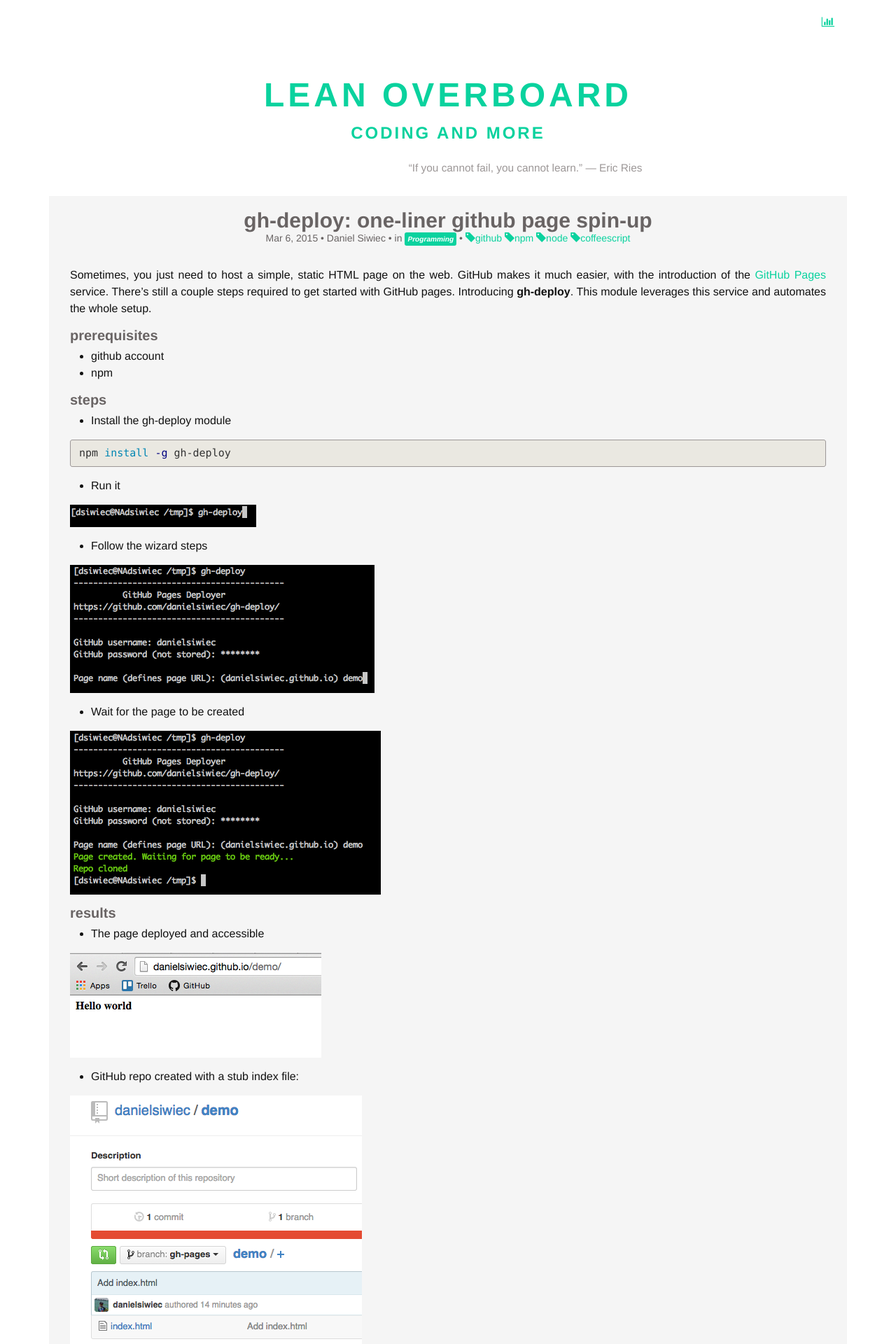
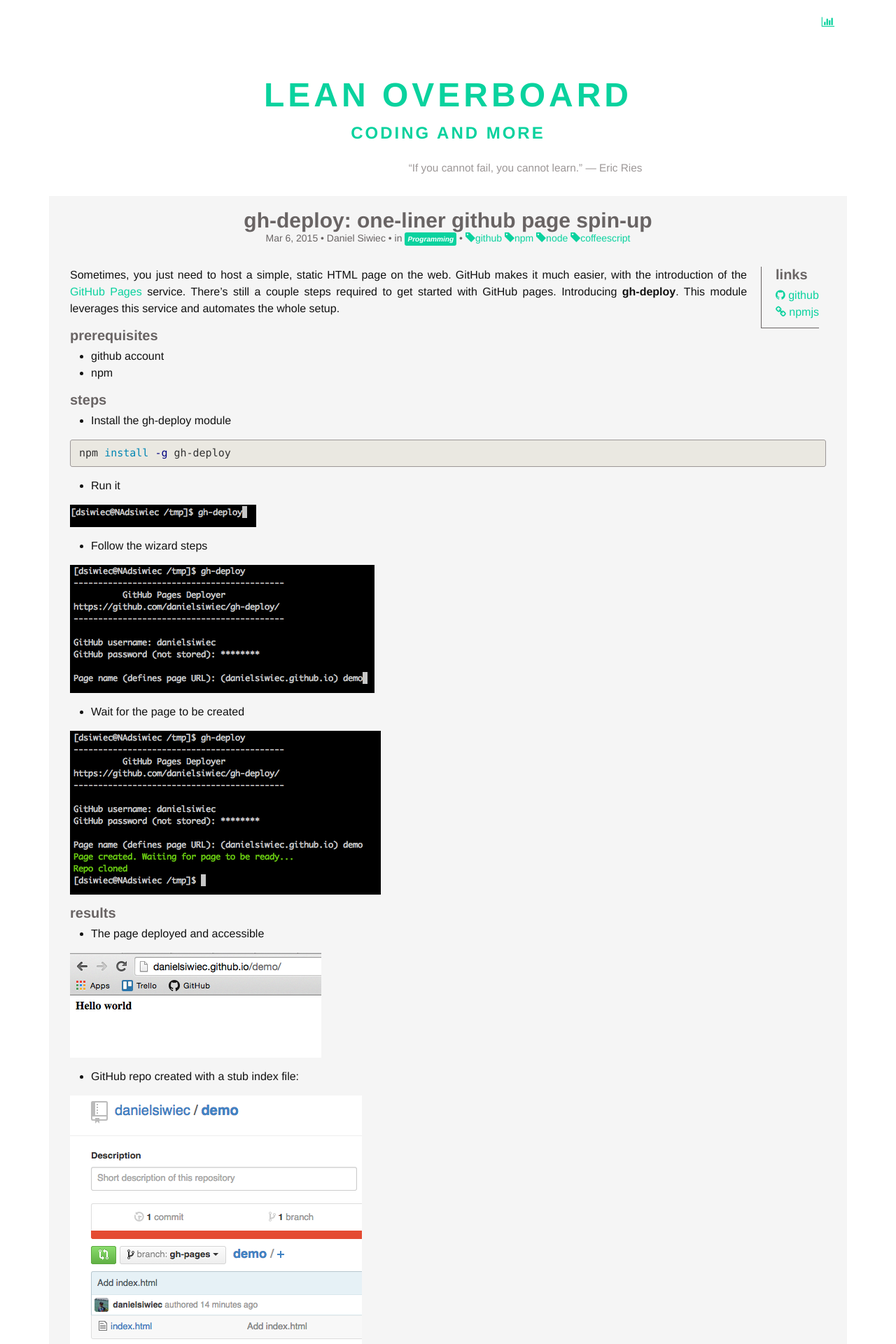
Before and after one commit to danielsiwiec/leanoverboard.com, a Jekyll site: the page built from _posts/2015-03-06-generate-Github-Pages.md, in a window 1280 px wide. Shown: the top 1920 px of the page at 70% size. Built offline with Jekyll 4.4.1, drawn with Linux system fonts in a browser that asks for light colours; nearby versions of some CDN libraries; comment, search, counter and statistics services are not loaded; some of the changed text lies outside the part shown.

Commit message:
Add post links section

```diff
--- /dev/null
+++ b/_includes/postLinks.html
@@ -0,0 +1,14 @@
+{% if page.links %}
+<div class='post-links'>
+  <h3>Links</h3>
+  {% for link in page.links %}
+    <a href='{{ link.url }}'>
+    {% if link.name == 'github' %}
+      <i class='fa fa-github'></i>
+    {% else %}
+      <i class='fa fa-link'></i>
+    {% endif %}
+  {{ link.name }}<br></a>
+  {% endfor %}
+</div>
+{% endif %}
--- a/_layouts/post.html
+++ b/_layouts/post.html
@@ -13,6 +13,7 @@ layout: default
   </header>
 
   <article class="post-content">
+    {% include postLinks.html %}
     {{ content }}
   </article>
 
--- a/_posts/2015-03-06-generate-Github-Pages.md
+++ b/_posts/2015-03-06-generate-Github-Pages.md
@@ -6,6 +6,11 @@ tags:
   - npm
   - node
   - coffeescript
+links:
+  - name: github
+    url: 'https://github.com/danielsiwiec/gh-deploy'
+  - name: npmjs
+    url: 'https://www.npmjs.com/package/gh-deploy'
 ---
 
 Sometimes, you just need to host a simple, static HTML page on the web. GitHub makes
--- a/css/main.scss
+++ b/css/main.scss
@@ -150,6 +150,16 @@ a:hover {
   text-align: right;
 }
 
+.post-links {
+  float:right;
+  margin-left:20px;
+  margin-right: 10px;
+  border-left: 1px solid $grey-color-medium;
+  border-bottom: 1px solid $grey-color-medium;
+  padding-left: 20px;
+  padding-bottom: 10px;
+}
+
 .nowrap {
   white-space: nowrap ;
 }
```
Also changed, not shown: other parts of _posts/2015-03-06-generate-Github-Pages.md (+0 -8 lines).
